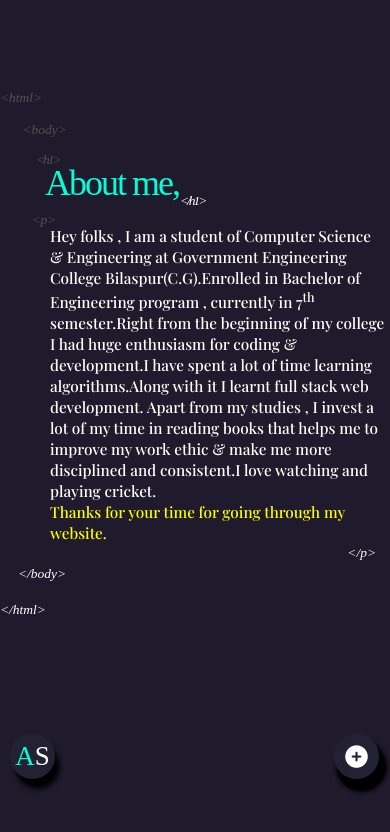
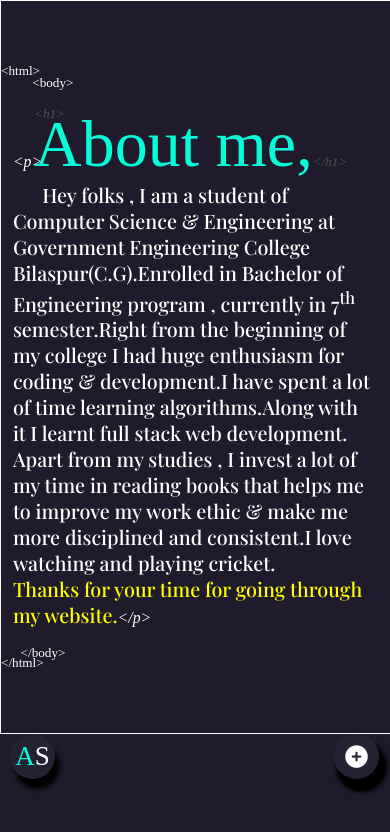
Before and after one commit to Anuranjan-Shrivastava/myportfolio, a React (Create React App) app: page /about in a window 390 px wide. Shown: the top 832 px of the page. Built offline with nearby package versions, Linux system fonts and the light colour scheme; a web font is replaced by a local one.

Commit message:
Edit About

```diff
--- a/src/Component/App.js
+++ b/src/Component/App.js
@@ -1,6 +1,6 @@
 import React, { Component } from 'react';
 import '../Css/App.css' ;
-import { Navigation , About , Education , Skill , THome  , Contact , Extra , Project} from './index' ;
+import { Navigation , Education , Skill , THome , TAbout  , Contact , Extra , Project} from './index' ;
 import {BrowserRouter as Router ,Route, Routes} from 'react-router-dom' ;
 
 class App extends Component {
@@ -16,7 +16,7 @@ class App extends Component {
                 <Route exact={true} path="/" element={<THome/>} />
                 <Route exact={true} path="/skill"  element={<Skill/>} />
                 <Route exact={true} path="/education" element={<Education/>} />
-                <Route exact={true} path="/about" element={<About/>} />
+                <Route exact={true} path="/about" element={<TAbout/>} />
                 <Route exact={true} path="/contact" element={<Contact/>} />
                 <Route exact={true} path="/project" element={<Project/>} />
                 <Route path="*" element={<Extra/>}></Route>
--- /dev/null
+++ b/src/Component/TAbout.js
@@ -0,0 +1,67 @@
+import React, { Component } from 'react';
+import '../Css/TAbout.css' ;
+
+class TAbout extends Component {
+    render() {
+        return (
+            <div className='tabout'>
+               <div className='tabout-content'>
+                    <div className="tabout-detail">
+                        <div class="tabout-content-helper-1"></div>
+                        <div class="tabout-content-heading">
+                                    <span class="about-content-heading-letter">A</span>
+                                    <span class="about-content-heading-letter">b</span>
+                                    <span class="about-content-heading-letter">o</span>
+                                    <span class="about-content-heading-letter">u</span>
+                                    <span class="about-content-heading-letter">t</span>
+                                    &nbsp;
+                                    <span class="about-content-heading-letter">m</span>
+                                    <span class="about-content-heading-letter">e</span>
+                                    <span class="about-content-heading-letter">,</span>
+                        </div>
+                        <div class="tabout-content-paragraph">
+                               Hey folks , I am a student of Computer Science & Engineering
+                               at Government Engineering College Bilaspur(C.G).Enrolled in
+                               Bachelor of Engineering program , currently in 7<sup>th</sup>
+                               &nbsp; semester.Right from the beginning of my college I had huge enthusiasm
+                               for coding & development.I have spent a lot of time learning
+                               algorithms.Along with it I learnt full stack web development.
+                               Apart from my studies , I invest a lot of my time in reading
+                               books that helps me to improve my work ethic & make me more
+                               disciplined and consistent.I love watching and playing
+                               cricket.
+                               <br/>
+                               <span >Thanks for your time for going through my website.</span>
+                        </div>
+                        <div class="tabout-content-helper-2">
+
+                        </div>
+                    </div>
+                    <div className="tabout-picture">
+
+                    </div>
+               </div>
+            </div>
+        );
+    }
+}
+
+export default TAbout;
+
+  {/*
+
+                            <div class="tabout-content-paragraph">
+                                    Hey folks , I am a student of Computer Science & Engineering
+                                    at Government Engineering College Bilaspur(C.G).Enrolled in
+                                    Bachelor of Engineering program , currently in 7<sup>th</sup>
+                                    &nbsp; semester.Right from the beginning of my college I had huge enthusiasm
+                                    for coding & development.I have spent a lot of time learning
+                                    algorithms.Along with it I learnt full stack web development.
+                                    Apart from my studies , I invest a lot of my time in reading
+                                    books that helps me to improve my work ethic & make me more
+                                    disciplined and consistent.I love watching and playing
+                                    cricket.
+                                    <br/>
+                                    <span >Thanks for your time for going through my website.</span>
+                            </div>
+                            <div class="tabout-content-helper-2"></div> */}
--- a/src/Component/index.js
+++ b/src/Component/index.js
@@ -7,6 +7,7 @@ import Contact from './Contact' ;
 import Extra from './Extra';
 import Project from './Project';
 import THome from './THome';
+import TAbout from './TAbout' ;
 
 export {
     Home ,
@@ -15,6 +16,6 @@ export {
     Education ,
     Skill  ,
     Contact ,
-    Extra , Project , THome
+    Extra , Project , THome , TAbout
 
 }
--- a/src/Css/Skill.css
+++ b/src/Css/Skill.css
@@ -393,7 +393,7 @@
         display: inline-block;
         box-sizing: border-box;
         text-align: center;
-        border : 1px solid black ;
+        /* border : 1px solid black ;  */
         font-size : 25px ;
         cursor: pointer;
         color : white ;
@@ -574,7 +574,7 @@
         display: inline-block;
         box-sizing: border-box;
         text-align: center;
-        border : 1px solid black ;
+        /* border : 1px solid black ;  */
         font-size : 25px ;
         cursor: pointer;
         color : white ;
@@ -758,7 +758,7 @@
         display: inline-block;
         box-sizing: border-box;
         text-align: center;
-        border : 1px solid black ;
+        /* border : 1px solid black ;  */
         font-size : 25px ;
         cursor: pointer;
         color : white ;
--- /dev/null
+++ b/src/Css/TAbout.css
@@ -0,0 +1,227 @@
+.tabout{
+   height : 100% ;
+   width : 100% ;
+   overflow : hidden ;
+   background-color: rgb(31,27,44);
+
+}
+.tabout-content {
+    height : 100% ;
+    width : 100.7% ;
+    overflow-x: hidden;
+    overflow-y: scroll;
+
+
+    display: flex;
+    flex-direction: row;
+
+    font-size : 40px ;
+    color : white ;
+}
+
+.tabout-detail {
+    height : 100% ;
+    width : 60% ;
+    box-sizing: border-box;
+    /* border : 1px solid white ;  */
+
+    display: flex;
+    flex-direction: column;
+    justify-content: center;
+}
+
+.tabout-detail > div {
+    min-height : 100px ;
+    box-sizing: border-box;
+    /* border : 1px solid white ;  */
+}
+
+.tabout-content-helper-1::before{
+    content : "<html>" ;
+    font-size : 0.4em ;
+    position: relative;
+ }
+.tabout-content-helper-1::after{
+    content : "<body>" ;
+    font-size : 0.4em ;
+    position : relative ;
+    top : 20% ;
+    left : -2% ;
+
+ }
+
+
+ /* heading and h1 tag  */
+.tabout-content-heading::before {
+    content : "<h1>" ;
+    font-family: 'La Belle Aurore',cursive;
+    font-style: italic;
+    color: #515152;
+    font-size: 0.2em;
+
+    /* position trial */
+    position: absolute;
+ }
+.tabout-content-heading {
+    color : rgb(5,253,216) ;
+    font-size : 2em ;
+    padding-left : 0.5em ;
+}
+.tabout-content-heading::after {
+    content : "</h1>" ;
+    font-family: 'La Belle Aurore',cursive;
+    font-style: italic;
+    color: #515152;
+    font-size: 0.2em;
+
+    /* position trial */
+    position: relative;
+    top : 0% ;
+ }
+
+ /* css around paragaph */
+ .tabout-content-paragraph::before{
+    content : "<p>" ;
+    font-family: 'La Belle Aurore',cursive;
+    font-style: italic;
+    /* color: #515152; */
+    color : white ;
+    font-size: 0.8em;
+    position : relative ;
+    top : -8% ;
+
+ }
+.tabout-content-paragraph{
+    font-family: 'Playfair Display', serif;
+    font-size : 0.6em ;
+
+    padding-left : 0.6em ;
+    padding-right : 20px ;
+}
+.tabout-content-paragraph::after{
+    content : "</p>" ;
+    font-family: 'La Belle Aurore',cursive;
+    font-style: italic;
+    /* color: #515152; */
+    color : white ;
+    font-size: 0.8em;
+    position : relative ;
+    top : 0% ;
+
+ }
+.tabout-content-paragraph span {
+    color : yellow ;
+}
+
+/* now helper div to close tag */
+.tabout-content-helper-2::before{
+    content : "</body>" ;
+    font-size : 0.4em ;
+    position : relative ;
+    top : 0% ;
+    left : 5% ;
+
+}
+.tabout-content-helper-2{
+    position: relative;
+}
+.tabout-content-helper-2::after{
+    content : "</html>" ;
+    font-size : 0.4em ;
+    position : absolute  ;
+    top : 45% ;
+    left : 0% ;
+
+
+}
+
+@media  screen and (max-width : 1320px ) {
+    .tabout-content {
+        height : 100% ;
+        width : 100.7% ;
+        overflow-x: hidden;
+        overflow-y: scroll;
+
+
+        display: flex;
+        flex-direction: row;
+
+        font-size : 37px ;
+        color : white ;
+
+    }
+
+    .tabout-detail {
+        height : 100% ;
+        width : 100% ;
+        box-sizing: border-box;
+        /* border : 1px solid white ;  */
+
+        display: flex;
+        flex-direction: column;
+    }
+
+}
+@media  screen and (max-width : 1150px ) {
+    .tabout-content {
+        height : 100% ;
+        width : 100.7% ;
+        overflow-x: hidden;
+        overflow-y: scroll;
+
+
+        display: flex;
+        flex-direction: row;
+
+        font-size : 36px ;
+        color : white ;
+
+    }
+
+    .tabout-detail {
+        height : 100% ;
+        width : 100% ;
+        box-sizing: border-box;
+        /* border : 1px solid white ;  */
+
+        display: flex;
+        flex-direction: column;
+    }
+
+}
+
+@media screen and (max-width : 800px) {
+    .tabout-content {
+        height : 100% ;
+        width : 100.7% ;
+        overflow-x: hidden;
+        overflow-y: scroll;
+
+
+        display: flex;
+        flex-direction: row;
+
+        font-size : 40px ;
+        color : white ;
+
+        /* improvise */
+        font-size : 33px ;
+
+    }
+
+    .tabout-detail > div {
+        min-height : 60px ;
+        box-sizing: border-box;
+        /* border : 1px solid white ;  */
+    }
+
+    .tabout-detail {
+        height : 100% ;
+        width : 100% ;
+        box-sizing: border-box;
+        border : 1px solid white ;
+
+        display: flex;
+        flex-direction: column;
+    }
+}
```
Also changed, not shown: src/Component/Skill.js (+16 -7 lines), src/Css/THome.css (+10 -9 lines).
